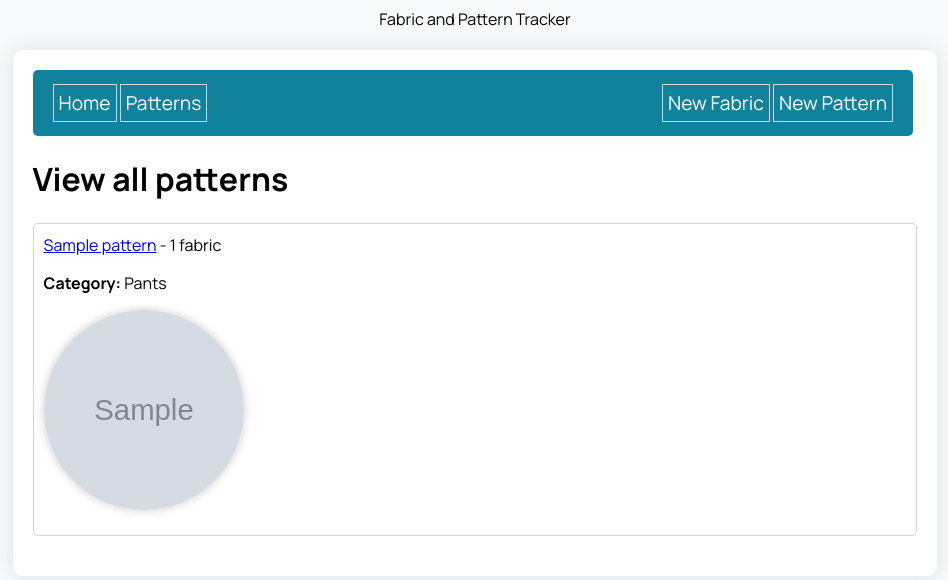
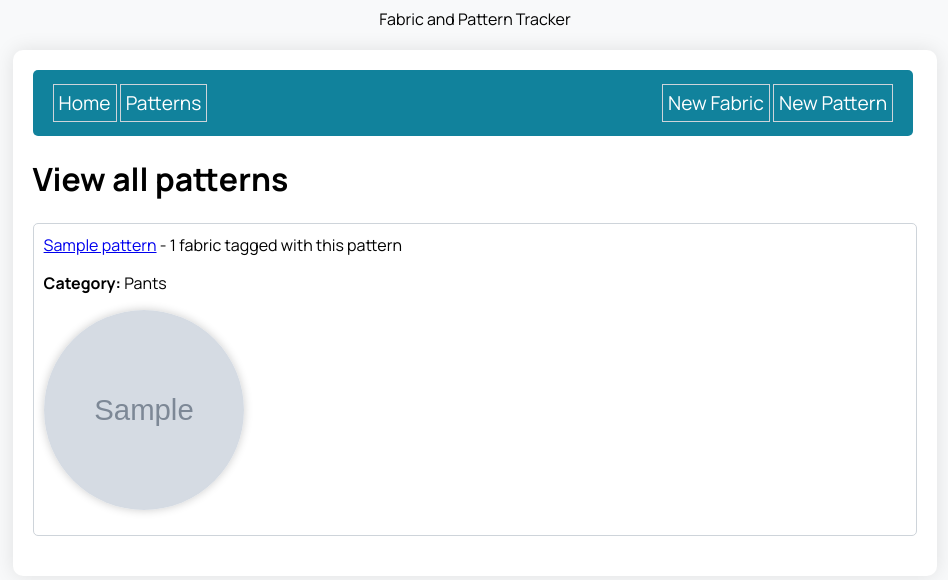
Before and after one commit to kangjoa/sew-serious, a Flask app: page /patterns in a window 1280 px wide. Shown: the top 580 px of the page, without its empty margins (165-1113 px from the left). Run offline with Flask 2, Linux system fonts and the light colour scheme; tables that the repository leaves empty hold one stand-in row (values such as "Sample post"); grey boxes marked "Sample" are stand-in pictures.

Commit message:
Update view all fabrics and patterns with descriptive messages

```diff
--- a/sewing_app/templates/patterns.html
+++ b/sewing_app/templates/patterns.html
@@ -6,7 +6,13 @@
 {% for pattern in all_patterns %}
 <div class="pattern">
     <a href="/pattern/{{ pattern.id }}">{{ pattern.name }}</a> -
-    {{ pattern.fabrics|length }} {{ "fabric" if pattern.fabrics|length == 1 else "fabrics" }}
+    {% if pattern.fabrics|length == 0 %}
+    0 fabrics - not tagged yet!
+    {% elif pattern.fabrics|length == 1 %}
+    {{ pattern.fabrics|length }} fabric tagged with this pattern
+    {% else %}
+    {{ pattern.fabrics|length }} fabrics tagged with this pattern
+    {% endif %}
     <p><strong>Category:</strong> {{ pattern.category }}</p>
     <img class="pattern-photo" src="{{ pattern.photo_url }}" alt="Pattern Photo">
 </div>
```
Also changed, not shown: sewing_app/templates/home.html (+7 -1 lines), sewing_app/database.db.
